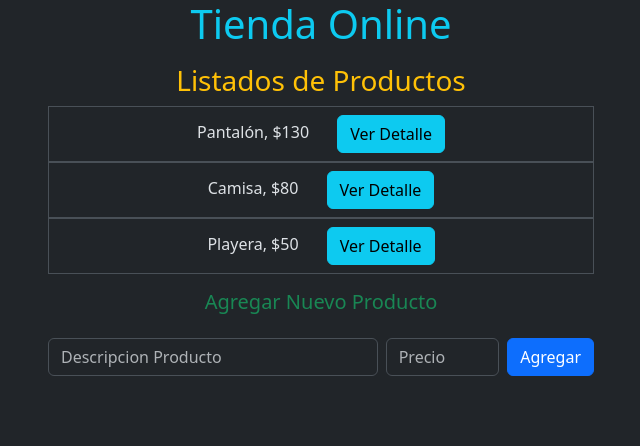
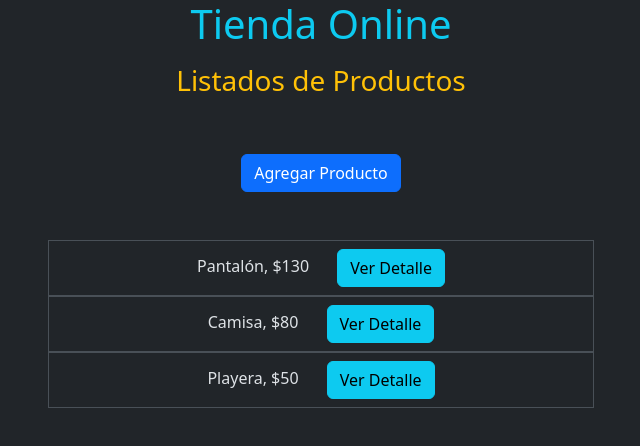
Before and after one commit to fjjt3/Angular2024, an Angular app: page /listado in a window 1280 px wide. Shown: the top 446 px of the page, without its empty margins (319-959 px from the left). Built offline with nearby package versions, Linux system fonts and the light colour scheme.

Commit message:
Add: Agregar producto

```diff
--- a/src/app/formulario/formulario.component.html
+++ b/src/app/formulario/formulario.component.html
@@ -1,13 +1,20 @@
-<h5 class="text-success mt-3">Agregar Nuevo Producto</h5>
+<h5 class="text-success mt-3 text-center">Agregar Nuevo Producto</h5>
 
-    <form class="d-flex justify-content-between align-items-center my-4 w-50 mx-auto" (submit)="agregarProducto($event)">
-        <input type="text" id="descripcion" name="descripcion" placeholder="Descripcion Producto"
+    <form class="my-4 w-50 mx-auto"
+    #f="ngForm" (submit)="f.form.valid && guardarProducto($event)">
+        <div class="md-flex justify-content-between align-items-center">
+            <input type="text" id="descripcion" name="descripcion" placeholder="Descripcion Producto"
         class="form-control me-2 w-75"
-        autocomplete="off" [(ngModel)]="descriptionInput"/>
+        autocomplete="off" [(ngModel)]="descriptionInput" required/>
 
         <input type="number" id="precio" name="precio" placeholder="Precio"
         class="form-control me-2 w-25"
-        [(ngModel)]="precioInput"/>
+        [(ngModel)]="precioInput" required/>
+        </div>
+        <div d-flex justify-content-center mt-3>
+            <button type="submit" class="btn btn-primary">Agregar Producto</button>
+            <button type="button" class="btn btn-danger mx-3" (click)="cancelar()">Cancelar</button>
+        </div>
 
-         <button type="submit" class="btn btn-primary">Agregar</button>
+
     </form>
--- a/src/app/formulario/formulario.component.ts
+++ b/src/app/formulario/formulario.component.ts
@@ -2,6 +2,7 @@
 import { Producto } from '../producto/producto.model';
 import { FormsModule } from '@angular/forms';
 import { ProductoService } from '../producto.service';
+import { Router } from '@angular/router';
 
 @Component({
   selector: 'app-formulario',
@@ -15,9 +16,12 @@
   descriptionInput: string = '';
   precioInput: number | null = null;
 
-  constructor(private productoService: ProductoService){}
+  constructor(private productoService: ProductoService,
+    private router: Router
 
-  agregarProducto(evento: Event){
+  ){}
+
+  guardarProducto(evento: Event){
     evento.preventDefault();
     if(this.descriptionInput.trim() === '' || this.precioInput == null || this.precioInput <=0){
       console.log('Debe ingresar una descrpción y precio valido');
@@ -30,5 +34,10 @@
     this.descriptionInput = '';
     this.precioInput = null;
 
+    this.router.navigate(['/']);
+
+  }
+  cancelar(){
+    this.router.navigate(['/']);
   }
 }
--- a/src/app/listado-productos/listado-productos.component.html
+++ b/src/app/listado-productos/listado-productos.component.html
@@ -1,9 +1,12 @@
 <div class="container mt-3">
     <h3 class="text-warning">Listados de Productos</h3>
+
+    <div>
+        <button class="btn btn-primary my-5" (click)="agregarProducto()">Agregar Producto</button>
+    </div>
     <ul class="list-group w-50 mx-auto">
         @for(productoElemento of productos; track productoElemento){
             <app-producto [producto]="productoElemento"/>
         }
     </ul>
-    <app-formulario/>
 </div>
--- a/src/app/listado-productos/listado-productos.component.ts
+++ b/src/app/listado-productos/listado-productos.component.ts
@@ -4,6 +4,7 @@
 import { FormsModule } from '@angular/forms';
 import { FormularioComponent } from "../formulario/formulario.component";
 import { ProductoService } from '../producto.service';
+import { Router } from '@angular/router';
 
 @Component({
   selector: 'app-listado-productos',
@@ -16,13 +17,18 @@
 
   productos: Producto[]= [];
 
-  constructor(private productoService: ProductoService){
+  constructor(private productoService: ProductoService,
+    private router: Router
+  ){}
+
+  ngOnInit(){
+    this.productos = this.productoService.productos;
     this.productoService.detalleProductoEmitter.subscribe(
       (producto: Producto) => alert(`Producto: ${producto.descripcion}, $${producto.precio}`)
     );
   }
 
-  ngOnInit(){
-    this.productos = this.productoService.productos;
+  agregarProducto(){
+    this.router.navigate(['agregar']);
   }
 }
```
